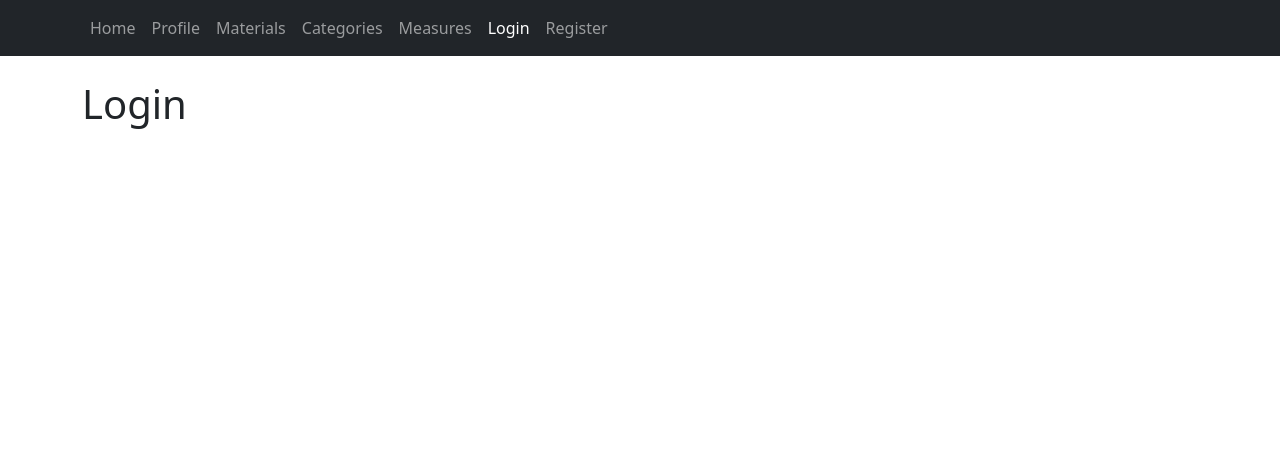
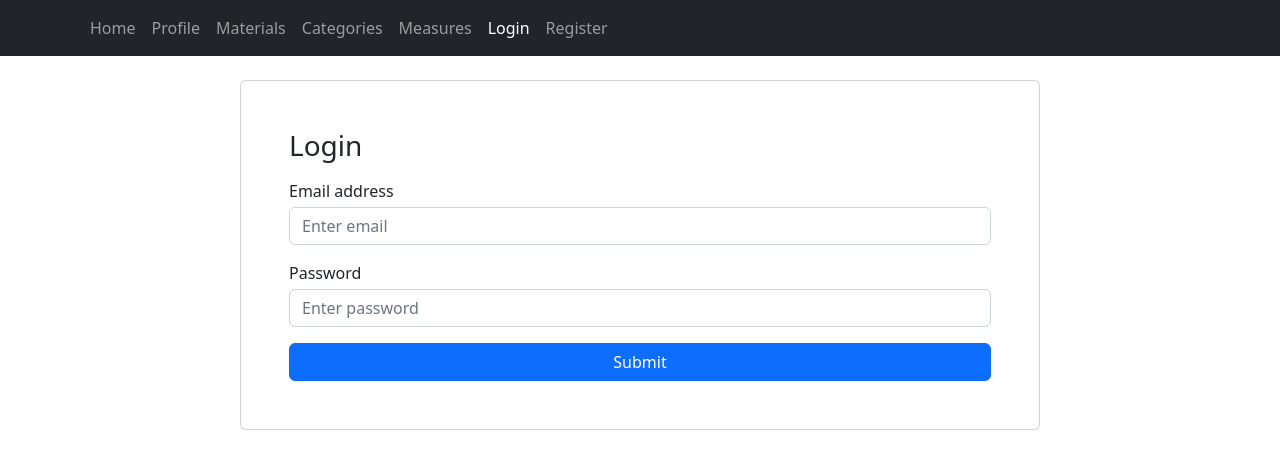
Before and after one commit to yanethvg/frontend-materials-react, a React (Vite) app: page /login in a window 1280 px wide. Shown: the top 468 px of the page. Built offline with nearby package versions, Linux system fonts and the light colour scheme.

Commit message:
added views for login and register

```diff
--- /dev/null
+++ b/src/components/auth/Login.jsx
@@ -0,0 +1,40 @@
+import React from "react";
+import Card from 'react-bootstrap/Card';
+import 'bootstrap/dist/css/bootstrap.min.css';
+
+function Login() {
+    return  (
+        <Card style={{ width: '50rem', margin: "0 auto" }} >
+        <div className="Auth-form-container m-5" >
+          <form className="Auth-form">
+            <div className="Auth-form-content">
+              <h3 className="Auth-form-title">Login</h3>
+              <div className="form-group mt-3">
+                <label>Email address</label>
+                <input
+                  type="email"
+                  className="form-control mt-1"
+                  placeholder="Enter email"
+                />
+              </div>
+              <div className="form-group mt-3">
+                <label>Password</label>
+                <input
+                  type="password"
+                  className="form-control mt-1"
+                  placeholder="Enter password"
+                />
+              </div>
+              <div className="d-grid gap-2 mt-3">
+                <button type="submit" className="btn btn-primary">
+                  Submit
+                </button>
+              </div>
+            </div>
+          </form>
+        </div>
+        </Card>
+      )
+}
+
+export { Login };
--- /dev/null
+++ b/src/components/auth/Register.jsx
@@ -0,0 +1,48 @@
+import React from "react";
+import Card from 'react-bootstrap/Card';
+import 'bootstrap/dist/css/bootstrap.min.css';
+
+function Register(){
+    return (
+        <Card style={{ width: '50rem', margin: "0 auto" }} >
+            <div className="Auth-form-container m-5">
+                <form className="Auth-form">
+                <div className="Auth-form-content">
+                    <h3 className="Auth-form-title">Register</h3>
+                    <div className="form-group mt-3">
+                    <label>Name</label>
+                    <input
+                        type="name"
+                        className="form-control mt-1"
+                        placeholder="Enter name"
+                    />
+                    </div>
+                    <div className="form-group mt-3">
+                    <label>Email address</label>
+                    <input
+                        type="email"
+                        className="form-control mt-1"
+                        placeholder="Enter email"
+                    />
+                    </div>
+                    <div className="form-group mt-3">
+                    <label>Password</label>
+                    <input
+                        type="password"
+                        className="form-control mt-1"
+                        placeholder="Enter password"
+                    />
+                    </div>
+                    <div className="d-grid gap-2 mt-3">
+                    <button type="submit" className="btn btn-primary">
+                        Submit
+                    </button>
+                    </div>
+                </div>
+                </form>
+            </div>
+        </Card>
+    )
+}
+
+export { Register };
--- /dev/null
+++ b/src/components/styles/auth.css
@@ -0,0 +1,39 @@
+.App {
+    background-color: white;
+  }
+
+  .Auth-form-container {
+    display: flex;
+    justify-content: center;
+    align-items: center;
+    width: 100vw;
+    height: 100vh;
+  }
+
+  .Auth-form {
+    width: 420px;
+    box-shadow: rgb(0 0 0 / 16%) 1px 1px 10px;
+    padding-top: 30px;
+    padding-bottom: 20px;
+    border-radius: 8px;
+    background-color: white;
+  }
+
+  .Auth-form-content {
+    padding-left: 12%;
+    padding-right: 12%;
+  }
+
+  .Auth-form-title {
+    text-align: center;
+    margin-bottom: 1em;
+    font-size: 24px;
+    color: rgb(34, 34, 34);
+    font-weight: 800;
+  }
+
+  label {
+    font-size: 14px;
+    font-weight: 600;
+    color: rgb(34, 34, 34);
+  }
--- a/src/containers/LoginPage.jsx
+++ b/src/containers/LoginPage.jsx
@@ -1,8 +1,9 @@
 import React from 'react';
+import { Login } from '../components/auth/Login';
 
 function LoginPage() {
   return (
-    <h1>Login</h1>
+   <Login></Login>
   );
 }
 
--- a/src/containers/RegisterPage.jsx
+++ b/src/containers/RegisterPage.jsx
@@ -1,8 +1,9 @@
 import React from 'react';
+import { Register } from '../components/auth/Register';
 
 function RegisterPage() {
   return (
-    <h1>Register</h1>
+    <Register></Register>
   );
 }
 
--- a/src/main.jsx
+++ b/src/main.jsx
@@ -1,7 +1,6 @@
 import React from 'react'
 import ReactDOM from 'react-dom/client'
 import App from './App'
-import 'bootstrap/dist/css/bootstrap.min.css';
 
 ReactDOM.createRoot(document.getElementById('root')).render(
   <React.StrictMode>
```
